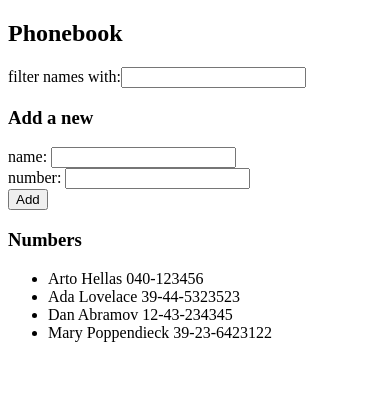
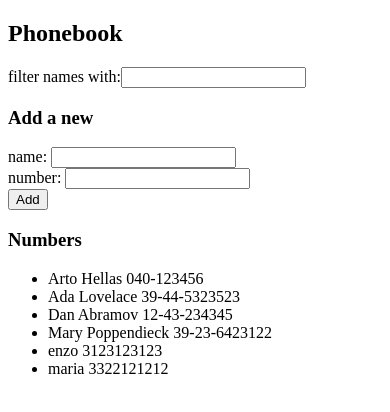
Before and after one commit to enzosorcini/fullstack-open-course, a React (Vite) app in the folder part2/phonebook/: page / in a window 390 px wide. Shown: the top 412 px of the page. Built offline with nearby package versions, Linux system fonts and the light colour scheme; data requests are answered from the project's data file.

Commit message:
finished 2.12 | phonebook step 7

```diff
--- a/part2/phonebook/db.json
+++ b/part2/phonebook/db.json
@@ -1,5 +1,5 @@
 {
-  "persons":[
+  "persons": [
     {
       "name": "Arto Hellas",
       "number": "040-123456",
@@ -19,6 +19,16 @@
       "name": "Mary Poppendieck",
       "number": "39-23-6423122",
       "id": 4
+    },
+    {
+      "id": "8a93",
+      "name": "enzo",
+      "number": "3123123123"
+    },
+    {
+      "id": "e362",
+      "name": "maria",
+      "number": "3322121212"
     }
   ]
 }
--- a/part2/phonebook/src/App.jsx
+++ b/part2/phonebook/src/App.jsx
@@ -1,5 +1,6 @@
 import { useState, useEffect } from 'react'
-import axios from 'axios'
+import personsService from './services/persons'
+
 import Phonebook from './components/PhoneBook'
 import PersonForm from './components/PersonForm'
 import Filter from './components/Filter'
@@ -11,25 +12,31 @@ const App = () => {
   const [ filter, setFilter ] = useState('')
 
   useEffect( () => {
-    axios
-      .get('http://localhost:3001/persons')
-      .then( response => {
-        console.log('response fulfilled', response.data)
-        setPersons(response.data)
+    console.log('first render')
+    personsService
+      .getAll()
+      .then( phonebookContacts => {
+        console.log('response fulfilled', phonebookContacts)
+        setPersons(phonebookContacts)
       })
   }, [])
 
   const addPerson = (event) => {
     event.preventDefault()
-    const newPerson = { name: newName, number: newNumber, id: persons.length + 1}
+    const newPerson = { name: newName, number: newNumber}
 
     const notExistsInPhonebook = persons.every( person => JSON.stringify(person.name).toLowerCase() !== JSON.stringify(newPerson.name).toLowerCase())
 
     if(notExistsInPhonebook){
-      console.log('new person', newPerson);
-      setPersons( persons.concat(newPerson) )
-      setNewName('')
-      setNewNumber('')
+      console.log('new person', newPerson)
+      personsService
+        .create(newPerson)
+        .then( returnedNewPerson => {
+          setPersons(persons.concat(returnedNewPerson))
+          setNewName('')
+          setNewNumber('')
+        })
+        .catch( error => console.log('error creating new person', error))
     }else{
       console.log('person already exists', newPerson);
       alert(`${newName} already exists in the phonebook`)
--- /dev/null
+++ b/part2/phonebook/src/services/persons.js
@@ -0,0 +1,16 @@
+import axios from 'axios'
+const baseUrl = 'http://localhost:3001/persons'
+
+const getAll = () => {
+  const request = axios.get(baseUrl)
+  return request.then( response => response.data)
+}
+
+const create = newObject => {
+  const request = axios.post(baseUrl, newObject)
+  return request.then( response => response.data)
+}
+
+const update = () => {}
+
+export default { getAll, create, update }
```
